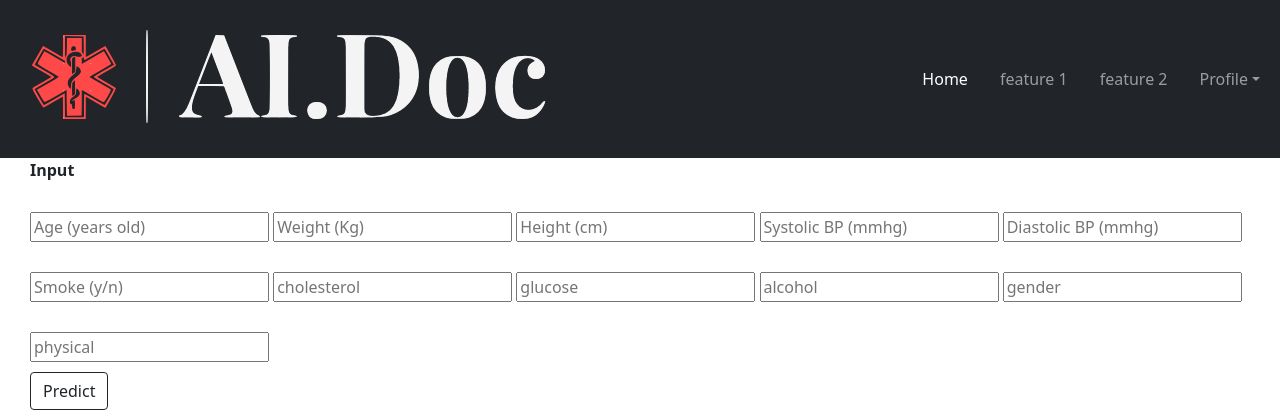
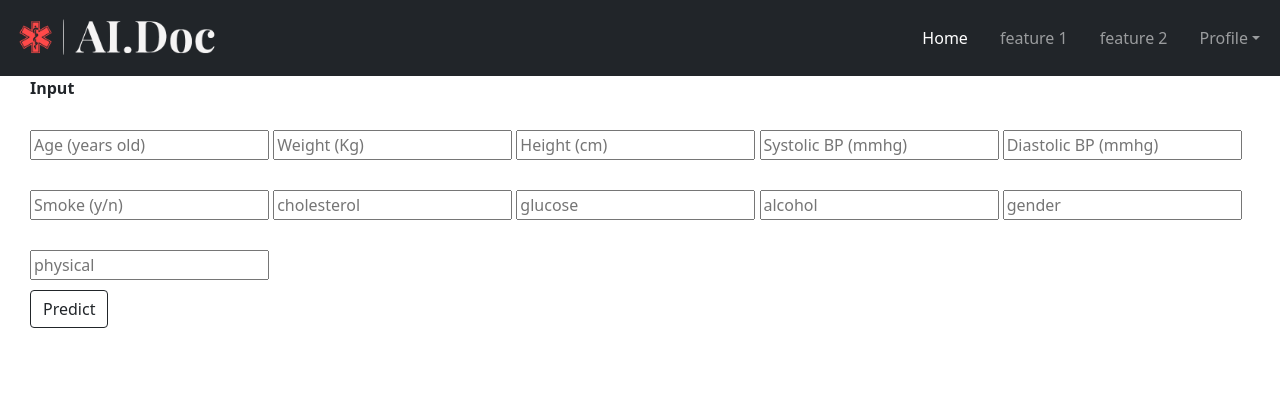
Before and after one commit to Deonatan/AI.Doc, a Flask app: page / in a window 1280 px wide. Shown: the top 420 px of the page. Run offline with Flask 2, Linux system fonts and the light colour scheme; parts of the project's set-up code (start-up, migrations or seed data) failed here and were passed over.

Commit message:
brand logo

```diff
--- a/static/styles.css
+++ b/static/styles.css
@@ -15,6 +15,13 @@
     background-color:#0b0633;
     color:#0b0633;
 }
-.imsize{
-    size: 10px;
+.navbar-brand {
+    width:150px;
+    font-size: 24px;
 }
+.navbar-brand img {
+    height: 50px;
+    /* put value of image height as your need */
+    float: left;
+    margin-right: 7px;
+  }
--- a/templates/mainPage.html
+++ b/templates/mainPage.html
@@ -13,7 +13,7 @@
 <nav class="navbar navbar-expand-lg navbar-dark bg-dark">
   <div class="container-fluid">
     <a class="navbar-brand" href="#">
-      <img class = 'imsize' src = '../static/logo.png'>
+      <img class = 'img-responsive' alt = 'brand-logo' src = '../static/logo.png'>
     </a>
     <button class="navbar-toggler" type="button" data-bs-toggle="collapse" data-bs-target="#navbarNav" aria-controls="navbarNav" aria-expanded="false" aria-label="Toggle navigation">
       <span class="navbar-toggler-icon"></span>
```
